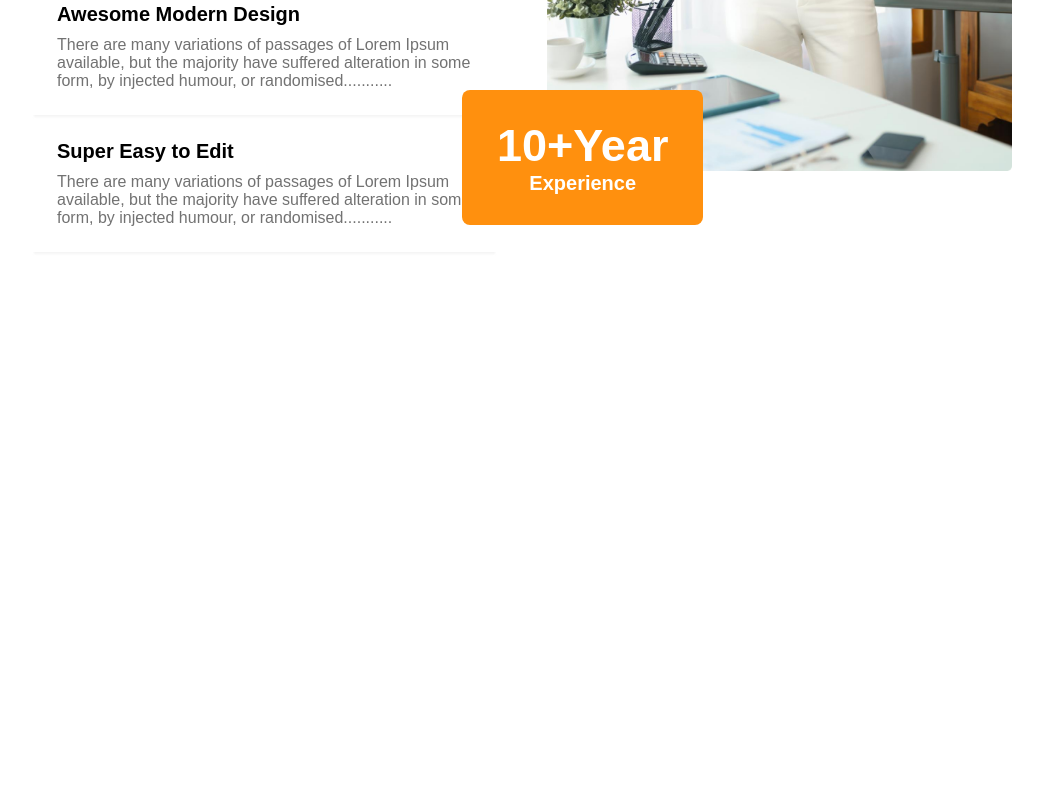
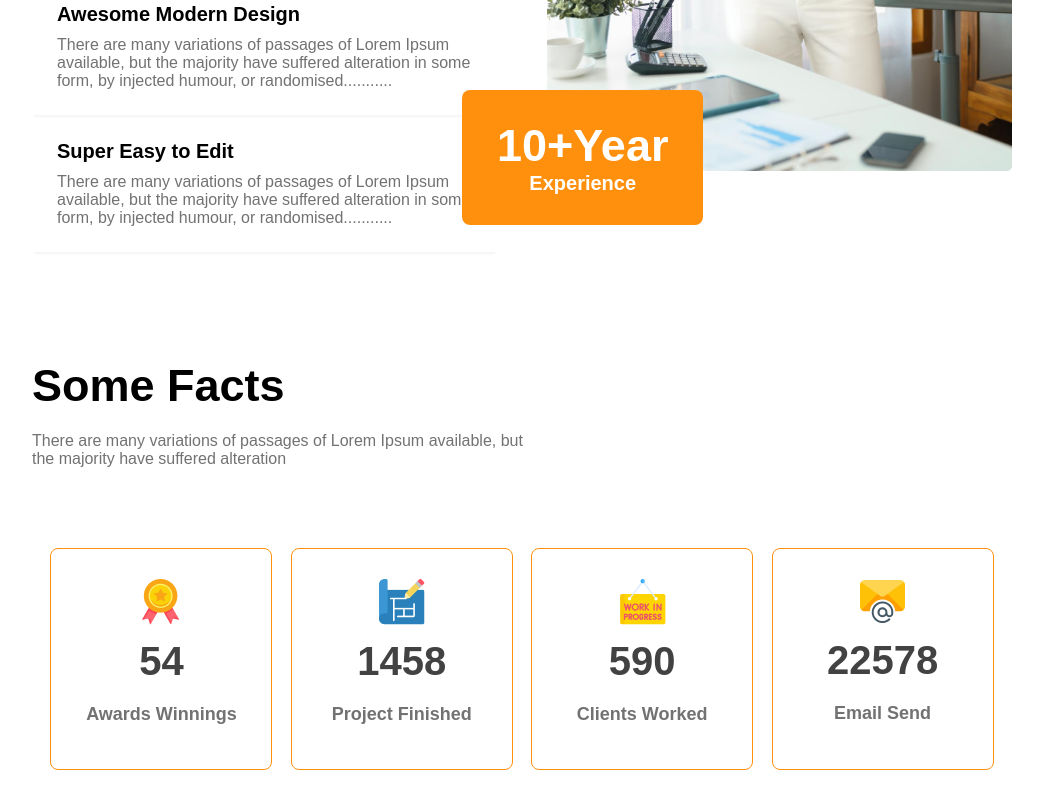
Before and after one commit to spkumerjoy/my-second-assignment, a plain HTML site: page index.html in a window 1280 px wide. Shown: the part 2193-3001 px from the top of the page, without its empty margins (118-1161 px from the left). Before the commit the page ends 2553 px from the top, so only its background shows below. Drawn offline with Linux system fonts and the light colour scheme.

Commit message:
experience-section-complated

```diff
--- a/index.html
+++ b/index.html
@@ -101,8 +101,32 @@
         <!-- article-section-end -->
         <!-- experience-section-started -->
         <section id="experience-wrapper">
-
+            <h2>Some Facts</h2>
+            <p>There are many variations of passages of Lorem Ipsum available, but<br>the majority have suffered alteration </p>
+            <div class="experiences-wrap">
+                <div class="experience-box">
+                    <img src="icons/ribon.png" alt="icon">
+                    <h3>54</h3>
+                    <p>Awards Winnings</p>
+                </div>
+                <div class="experience-box">
+                    <img src="icons/projects.png" alt="icon">
+                    <h3>1458</h3>
+                    <p>Project Finished</p>
+                </div>
+                <div class="experience-box">
+                    <img src="icons/customers.png" alt="icon">
+                    <h3>590</h3>
+                    <p>Clients Worked</p>
+                </div>
+                <div class="experience-box">
+                    <img src="icons/email.png" alt="icon">
+                    <h3>22578</h3>
+                    <p>Email Send</p>
+                </div>
+            </div>
         </section>
+        <!-- experience-section-end -->
     </main>
     <footer>
 
--- a/style.css
+++ b/style.css
@@ -5,7 +5,7 @@
     --txt-gray:#727272;
     --btn-orange: #FF900E;
     --txt-white:#fff;
-
+    --box-heading:#424242;
 }
 /* -----import google font here----- */
 @import url('https://fonts.googleapis.com/css2?family=Montserrat&family=Work+Sans:wght@700&display=swap');
@@ -41,7 +41,7 @@ body{
     color: var(--txt-black);
     font-size: 18px;
     font-weight: 500;
-    transition: 0.4s ease;
+    transition: 0.4s all ease;
 }
 #header-wrapper nav .menu ul li a:hover{
     color: var(--btn-orange);
@@ -59,7 +59,7 @@ body{
     font-weight: bold;
     color: var(--txt-black);
 }
-#header-wrapper .banner-wrapper .banner-txt-btn p, #team-wrapper .team-txt-btn p, #article-wrapper .article-content p{
+#header-wrapper .banner-wrapper .banner-txt-btn p, #team-wrapper .team-txt-btn p, #article-wrapper .article-content p, #experience-wrapper p{
     font-size: 16px;
     color: var(--txt-gray);
     margin-top: 20px;
@@ -70,14 +70,14 @@ body{
     border-radius: 8px;
     border: none;
     background-color: var(--btn-orange);
-    transition: 0.5s ease;
+    transition: 0.5s all ease;
 }
 #header-wrapper .banner-wrapper .banner-txt-btn button a, #team-wrapper .team-txt-btn button a{
     text-decoration: none;
     font-size: 20px;
     font-weight: 600;
     color: var(--txt-white);
-    transition: 0.5s ease;
+    transition: 0.5s all ease;
 }
 #header-wrapper .banner-wrapper .banner-txt-btn button:hover, #team-wrapper .team-txt-btn button:hover{
     background-color: var(--txt-gray);
@@ -123,7 +123,7 @@ body{
 /* -----team-section-style-end----- */
 /* -----article-section-started----- */
 #article-wrapper{
-    padding: 50px 150px;
+    padding: 50px 150px 0px 150px;
     display: flex;
 }
 #article-wrapper .article-content{
@@ -174,3 +174,43 @@ body{
     font-weight: 600;
 }
 /* -----article-section-end----- */
+/* -----experience-section-started----- */
+#experience-wrapper{
+    padding: 50px 150px;
+}
+#experience-wrapper h2{
+    font-size: 45px;
+    font-weight: bold;
+    color: var(--txt-black);
+}
+#experience-wrapper .experiences-wrap{
+    display: flex;
+    justify-content: space-evenly;
+    margin-top: 80px;
+}
+#experience-wrapper .experiences-wrap .experience-box{
+    border: 1px solid var(--btn-orange);
+    border-radius: 8px;
+    width: 160px;
+    height: 160px;
+    padding: 30px;
+    text-align: center;
+    transition: 0.8s all ease;
+}
+
+#experience-wrapper .experiences-wrap .experience-box:hover{
+    transform: rotate(360deg) scale(1.3);
+}
+
+#experience-wrapper .experiences-wrap .experience-box h3{
+    font-size: 40px;
+    font-weight: 600;
+    color: var(--box-heading);
+    margin-top: 10px;
+}
+#experience-wrapper .experiences-wrap .experience-box p{
+    font-size: 18px;
+    font-weight: 600;
+    color: var(--txt-gray);
+}
+/* -----experience-section-end----- */
```
